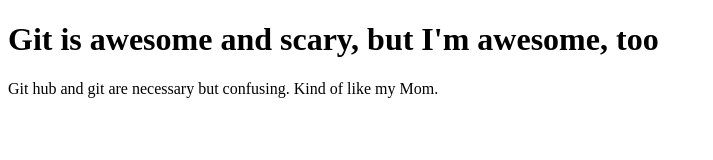
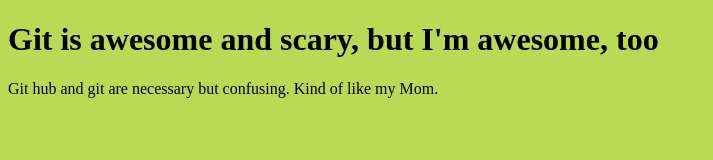
Before and after one commit to MDzola/github-101, a plain HTML site: page index.html in a window 1280 px wide. Shown: the whole page, without its empty margins (0-713 px from the left). Drawn offline with Linux system fonts and the light colour scheme.

Commit message:
Added inital CSS

```diff
--- a/index.html
+++ b/index.html
@@ -4,6 +4,7 @@
     <meta charset="UTF-8">
     <meta name="viewport" content="width=device-width, initial-scale=1.0">
     <meta http-equiv="X-UA-Compatible" content="ie=edge">
+    <link rel="stylesheet" href="main.css">
     <title>Document</title>
 </head>
 <body>
--- /dev/null
+++ b/main.css
@@ -0,0 +1,3 @@
+body {
+    background-color: #bada55
+}
```
